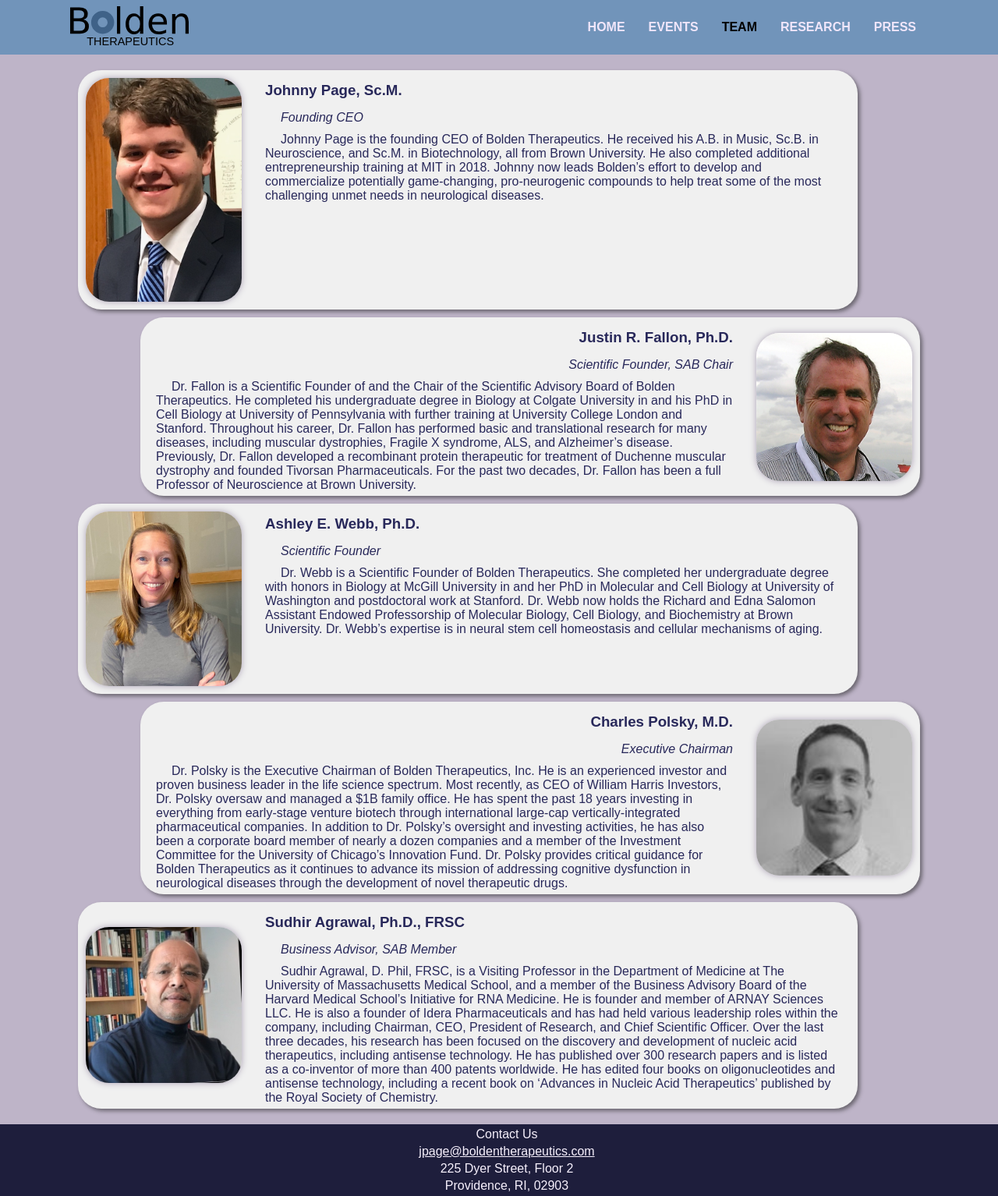
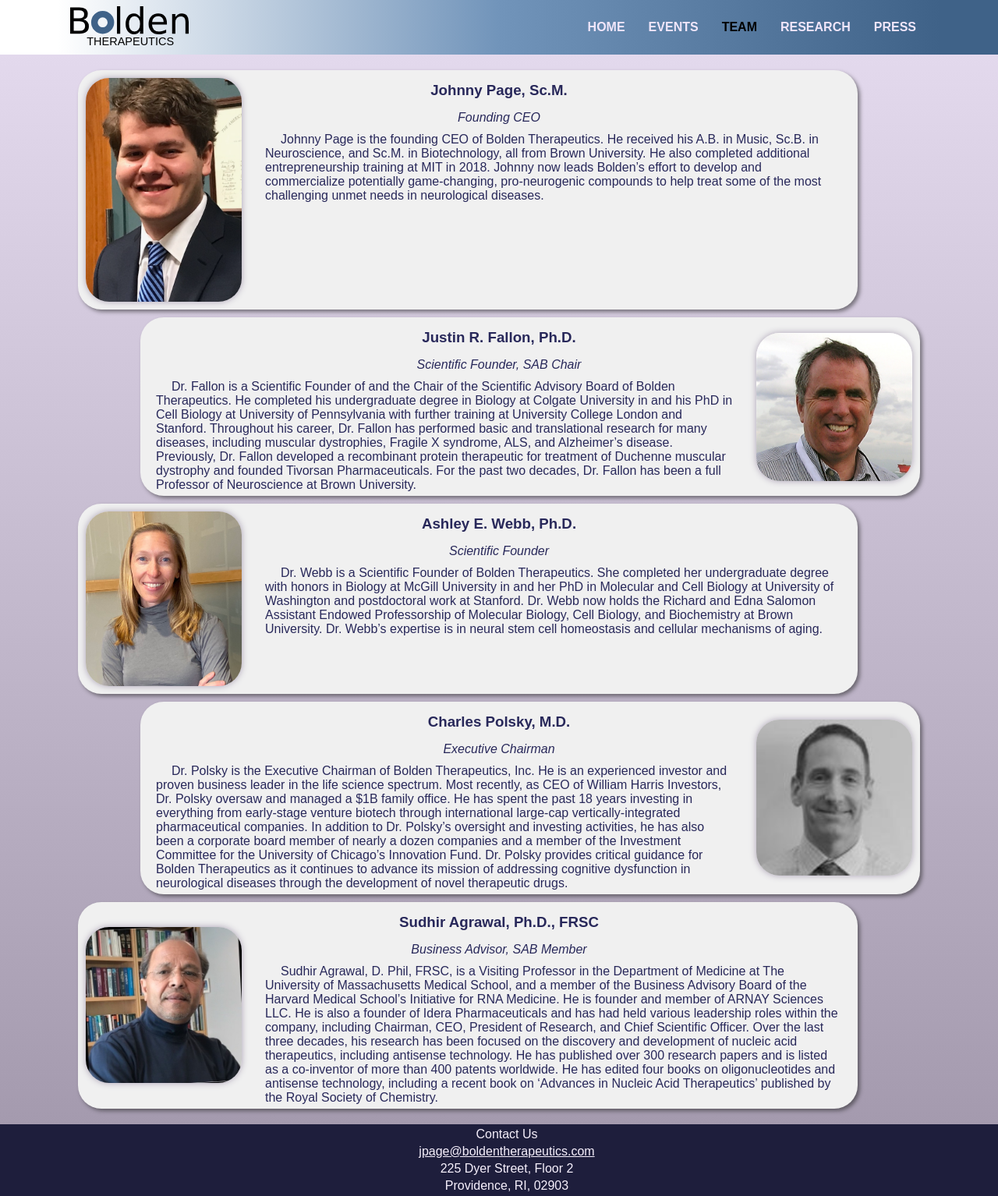
Before and after one commit to samstronghammer/bolden-therapeutics, a Jekyll site: the page built from team.html, in a window 1280 px wide. Shown: the whole page at 78% size. Built offline with Jekyll 4.4.1, drawn with Linux system fonts in a browser that asks for light colours.

Commit message:
added alt text, gradients, and team text spacing css

```diff
--- a/_includes/navigation.html
+++ b/_includes/navigation.html
@@ -1,6 +1,6 @@
 <nav class="navbar">
   <div class="navbar-container">
-    <a href="index.html"><img src="assets/img/bolden-logo-mini.svg" class="navbar-logo"></a>
+    <a href="index.html"><img src="assets/img/bolden-logo-mini.svg" class="navbar-logo" alt="Bolden Therapeutics logo"></a>
     <div class="navbar-links">
       {% for item in site.data.navigation %}
       <div class="navbar-item{% if page.url contains item.link or page.url == "/" and item.link == "index.html"%} active{% endif %}">
--- a/assets/css/nav.css
+++ b/assets/css/nav.css
@@ -1,12 +1,14 @@
 .navbar {
   width: 100%;
-  background-color: var(--navbar-color);
+  background-image: linear-gradient(to right, white, white, white, var(--logo-o-color), var(--logo-o-color), var(--logo-o-color));
   display: flex;
   flex-direction: row;
   justify-content: center;
 }
 
 .navbar .navbar-container {
+  background-image: linear-gradient(to right, white, var(--navbar-color), var(--logo-o-color));
+
   max-width: var(--site-width);
   width: 100%;
   position: relative;
@@ -37,6 +39,10 @@
   text-decoration: none;
 }
 
+.navbar .navbar-item > a.navbar-link:hover {
+  color: var(--link-hover-color);
+}
+
 .navbar .navbar-item.active > a.navbar-link {
   color: black;
 }
--- a/assets/css/styles.css
+++ b/assets/css/styles.css
@@ -1,6 +1,7 @@
 :root {
   --logo-o-color: rgb(63, 98, 136);
   --navbar-color: rgb(113, 148, 186);
+  --link-hover-color: rgb(217, 182, 252);
   --site-width: 1100px;
 }
 
@@ -13,6 +14,7 @@
   display: flex;
   flex-direction: column;
   background-color: rgb(190, 180, 200);
+  background-image: linear-gradient( rgb(230, 220, 240), rgb(160, 150, 170));
   justify-content: space-between;
   align-items: center;
   font-family: 'Montserrat', sans-serif;
@@ -56,3 +58,7 @@
 p {
   text-indent: 20px;
 }
+
+a:hover {
+  color: var(--link-hover-color);
+}
--- a/assets/css/team.css
+++ b/assets/css/team.css
@@ -1,6 +1,8 @@
 :root {
   --about-us-member-border-radius: 30px;
   --about-us-member-offset: 80px;
+  --about-us-image-width: 200px;
+  --about-us-image-container-margin: 10px;
 }
 
 .about-us {
@@ -26,22 +28,33 @@
 
 .about-us .about-us-member:nth-child(even) h3,
 .about-us .about-us-member:nth-child(even) i {
-  text-align: right;
+  text-align: center;
+  margin-left: calc(2 * var(--about-us-image-container-margin) + var(--about-us-image-width) - var(--about-us-member-offset));
+}
+
+.about-us .about-us-member:nth-child(odd) h3,
+.about-us .about-us-member:nth-child(odd) i {
+  text-align: center;
+  margin-right: calc(2 * var(--about-us-image-container-margin) + var(--about-us-image-width) - var(--about-us-member-offset));
 }
 
 .about-us .about-us-member-info h3 {
   margin: 15px 0 10px;
 }
 
+.about-us .about-us-member-info i p {
+  text-indent: 0;
+}
+
 .about-us .about-us-member-img-container {
   display: flex;
   flex-direction: row;
   align-items: center;
-  margin: 10px;
+  margin: var(--about-us-image-container-margin);
 }
 
 .about-us .about-us-member-img {
-  width: 200px;
+  width: var(--about-us-image-width);
   height: auto;
   border-radius: var(--about-us-member-border-radius);
   box-shadow: 0px 0px 8px rgb(170, 160, 180);
--- a/team.html
+++ b/team.html
@@ -8,7 +8,7 @@
     {% assign parity = forloop.index | modulo: 2 %}
     {% capture img_block %}
     <div class="about-us-member-img-container">
-      <img src="assets/img/team/{{item.img}}" class="about-us-member-img">
+      <img src="assets/img/team/{{item.img}}" class="about-us-member-img" alt="{{item.name}}, {{item.title}}">
     </div>
     {% endcapture %}
     {% if parity == 1 %}{{ img_block }}{% endif %}
```
Also changed, not shown: 8 other files.
